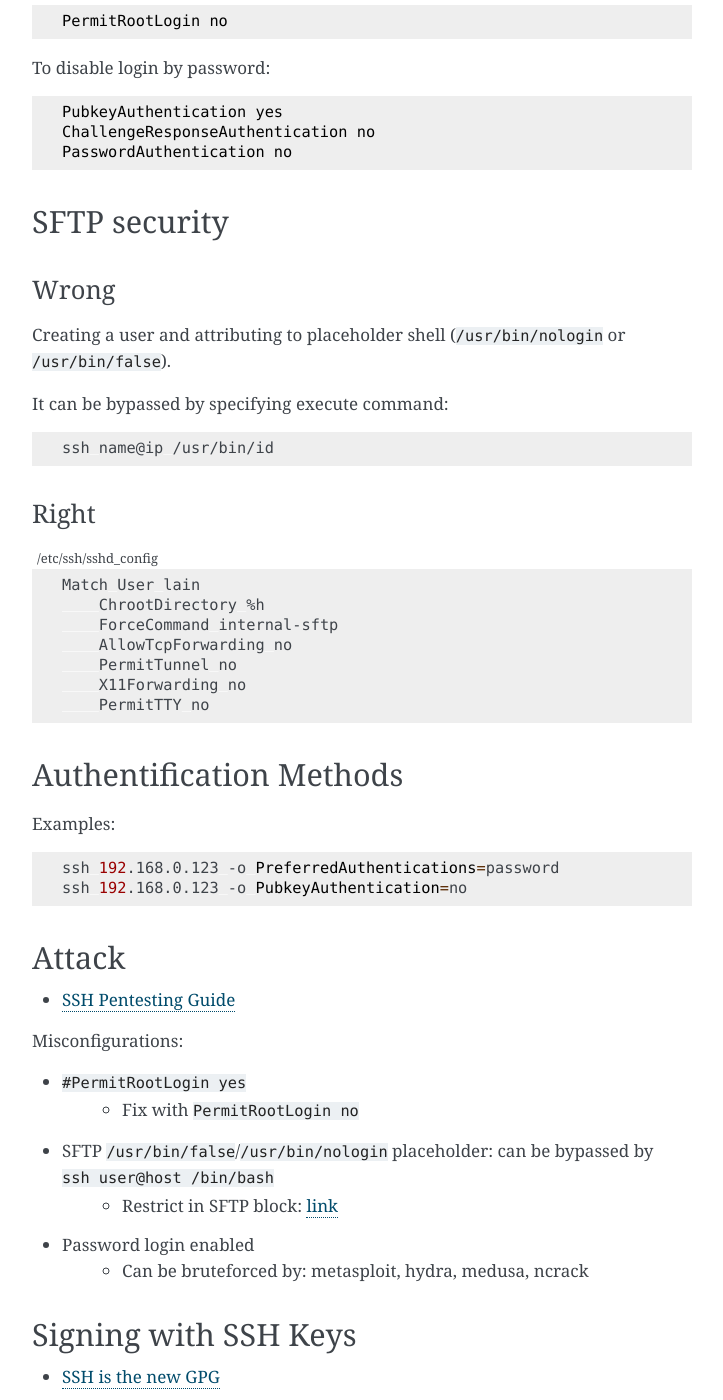
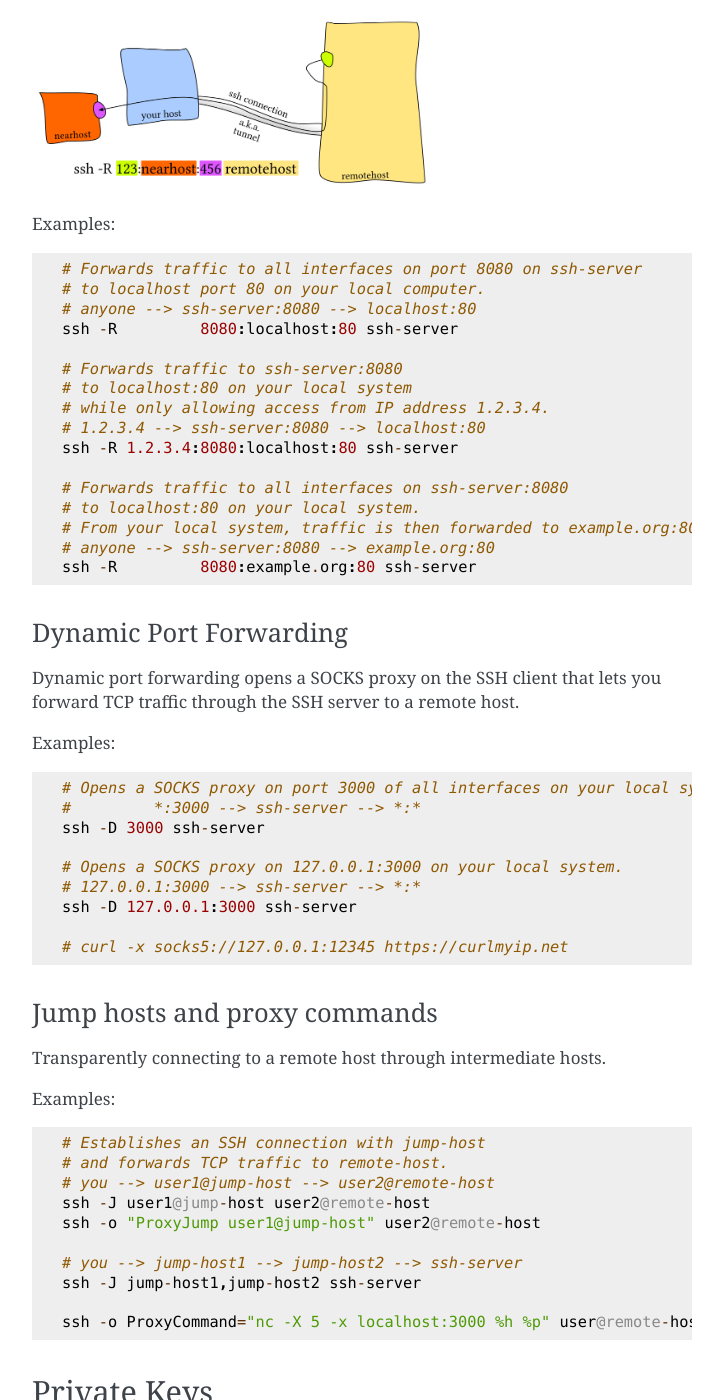
Before and after one commit to lainiwa/outlines, a Sphinx documentation site: the page built from source/notes/ssh/ssh.rst, in a window 1280 px wide and 1400 px high, scrolled down 2123 px. Shown: the whole window, without its empty margins (388-1111 px from the left). Built offline with Sphinx 7.4.7, drawn with Linux system fonts in a browser that asks for light colours; some of the changed text lies outside the part shown.

Commit message:
Update ssh

```diff
--- a/source/notes/ssh.rst
+++ b/source/notes/ssh/ssh.rst
@@ -11,15 +11,125 @@
 Run commands on every login: ``~/.ssh/rc``.
 
 
+########
+Snippets
+########
+* SSH quoting
+    - `Article <https://www.chiark.greenend.org.uk/~cjwatson/blog/ssh-quoting.html>`__
+        + | In ``ssh server bash -lc "pwd;cd /tmp;pwd"`` the remote command becomes
+          | ``sh -c 'bash -lc pwd; cd /tmp; pwd'``
+        + The right way is ``ssh server 'bash -lc "cd /tmp;pwd"'``
+    - `HN <https://news.ycombinator.com/item?id=27483077>`__
+        + ``ssh server bash <script``
+        + ``ssh server "echo $(cat script|base64 -w0) | base64 -d | bash"`` is same, but doesn't use stdin
+        + ``echo command | tee | ssh bash -seux``
+
+
+#########
+Tunneling
+#########
+* A visual guide to SSH tunnels
+    - `Article <https://robotmoon.com/ssh-tunnels/>`__
+    - `HN <https://news.ycombinator.com/item?id=26053323>`__
+* https://en.wikibooks.org/wiki/OpenSSH/Cookbook/Tunnels
+* https://posts.specterops.io/offensive-security-guide-to-ssh-tunnels-and-proxies-b525cbd4d4c6
+
+Local Port Forwarding
+=====================
+* Accessing a remote service (redis, memcached, etc.) listening on internal IPs
+* Locally accessing resources available on a private network
+* Transparently proxying a request to a remote service
+
+.. image:: imgs/forward_local.png
+  :width: 400
+  :target: https://unix.stackexchange.com/questions/46235/how-does-reverse-ssh-tunneling-work/118650#answer-118650
+
+Examples::
+
+    # Forwards connections to 127.0.0.1:8080 on your local system
+    # to port 80 on example.org through ssh-server.
+    # 127.0.0.1:8080 --> ssh-server --> example.org:80
+    ssh -L   127.0.0.1:8080:example.org:80 ssh-server
+
+    # Forwards connections to port 8080 on all interfaces on your local system
+    # to example.org:80 through a tunnel to ssh-server.
+    # *:8080 --> ssh-server --> example.org:80
+    ssh -L             8080:example.org:80 ssh-server
+    ssh -L           *:8080:example.org:80 ssh-server
+
+    # Forwards connections to 192.168.0.1:5432 on your local system
+    # to 127.0.0.1:5432 on ssh-server.
+    # 192.168.0.1:5432 --> ssh-server --> 127.0.0.1:5432
+    ssh -L 192.168.0.1:5432:127.0.0.1:5432 ssh-server
+
+Remote Port Forwarding
+======================
+* Making a local development server available over a public network
+* Granting IP-restricted access to a remote resource on a private network
+
+.. image:: imgs/forward_remote.png
+  :width: 400
+  :target: https://unix.stackexchange.com/questions/46235/how-does-reverse-ssh-tunneling-work/118650#answer-118650
+
+Examples::
+
+    # Forwards traffic to all interfaces on port 8080 on ssh-server
+    # to localhost port 80 on your local computer.
+    # anyone --> ssh-server:8080 --> localhost:80
+    ssh -R         8080:localhost:80 ssh-server
+
+    # Forwards traffic to ssh-server:8080
+    # to localhost:80 on your local system
+    # while only allowing access from IP address 1.2.3.4.
+    # 1.2.3.4 --> ssh-server:8080 --> localhost:80
+    ssh -R 1.2.3.4:8080:localhost:80 ssh-server
+
+    # Forwards traffic to all interfaces on ssh-server:8080
+    # to localhost:80 on your local system.
+    # From your local system, traffic is then forwarded to example.org:80.
+    # anyone --> ssh-server:8080 --> example.org:80
+    ssh -R         8080:example.org:80 ssh-server
+
+Dynamic Port Forwarding
+=======================
+Dynamic port forwarding opens a SOCKS proxy on the SSH client that lets you forward TCP traffic through the SSH server to a remote host.
+
+Examples::
+
+    # Opens a SOCKS proxy on port 3000 of all interfaces on your local system.
+    #         *:3000 --> ssh-server --> *:*
+    ssh -D 3000 ssh-server
+
+    # Opens a SOCKS proxy on 127.0.0.1:3000 on your local system.
+    # 127.0.0.1:3000 --> ssh-server --> *:*
+    ssh -D 127.0.0.1:3000 ssh-server
+
+    # curl -x socks5://127.0.0.1:12345 https://curlmyip.net
+
+Jump hosts and proxy commands
+=============================
+Transparently connecting to a remote host through intermediate hosts.
+
+Examples::
+
+    # Establishes an SSH connection with jump-host
+    # and forwards TCP traffic to remote-host.
+    # you --> user1@jump-host --> user2@remote-host
+    ssh -J user1@jump-host user2@remote-host
+    ssh -o "ProxyJump user1@jump-host" user2@remote-host
+
+    # you --> jump-host1 --> jump-host2 --> ssh-server
+    ssh -J jump-host1,jump-host2 ssh-server
+
+    ssh -o ProxyCommand="nc -X 5 -x localhost:3000 %h %p" user@remote-host
+
+
 ############
 Private Keys
 ############
 
 Private Keys Surveillance
 =========================
-
-Sources:
-
 * `ssh whoami.filippo.io <https://blog.filippo.io/ssh-whoami-filippo-io>`_
 * `Public SSH keys can leak your private infrastructure <https://rushter.com/blog/public-ssh-keys>`_
 * `SSH key validation example <https://github.com/rushter/blog_code/tree/master/ssh>`_
@@ -38,9 +148,6 @@
 
 Generate Keys and Install
 =========================
-
-Sources:
-
 * `SSH algos comparison <https://goteleport.com/blog/comparing-ssh-keys/>`_
 
 Use either RSA-4096 for legacy and AWS
@@ -64,9 +171,6 @@
 ##########################
 Multi Factor Authenticator
 ##########################
-
-Sources:
-
 * `Trying to get SSH with public key (no password) + google authenticator working <https://serverfault.com/a/740881>`_
 * `SSH с авторизацией через Google Authenticator <https://habr.com/ru/sandbox/33416/>`_
 * `TOTP + password OR public key seems to be impossible to achieve <https://superuser.com/questions/1163942/#comment1678474_1163942>`
```
Also changed, not shown: source/notes/ssh/imgs/forward_local.png (added), source/notes/ssh/imgs/forward_remote.png (added).
